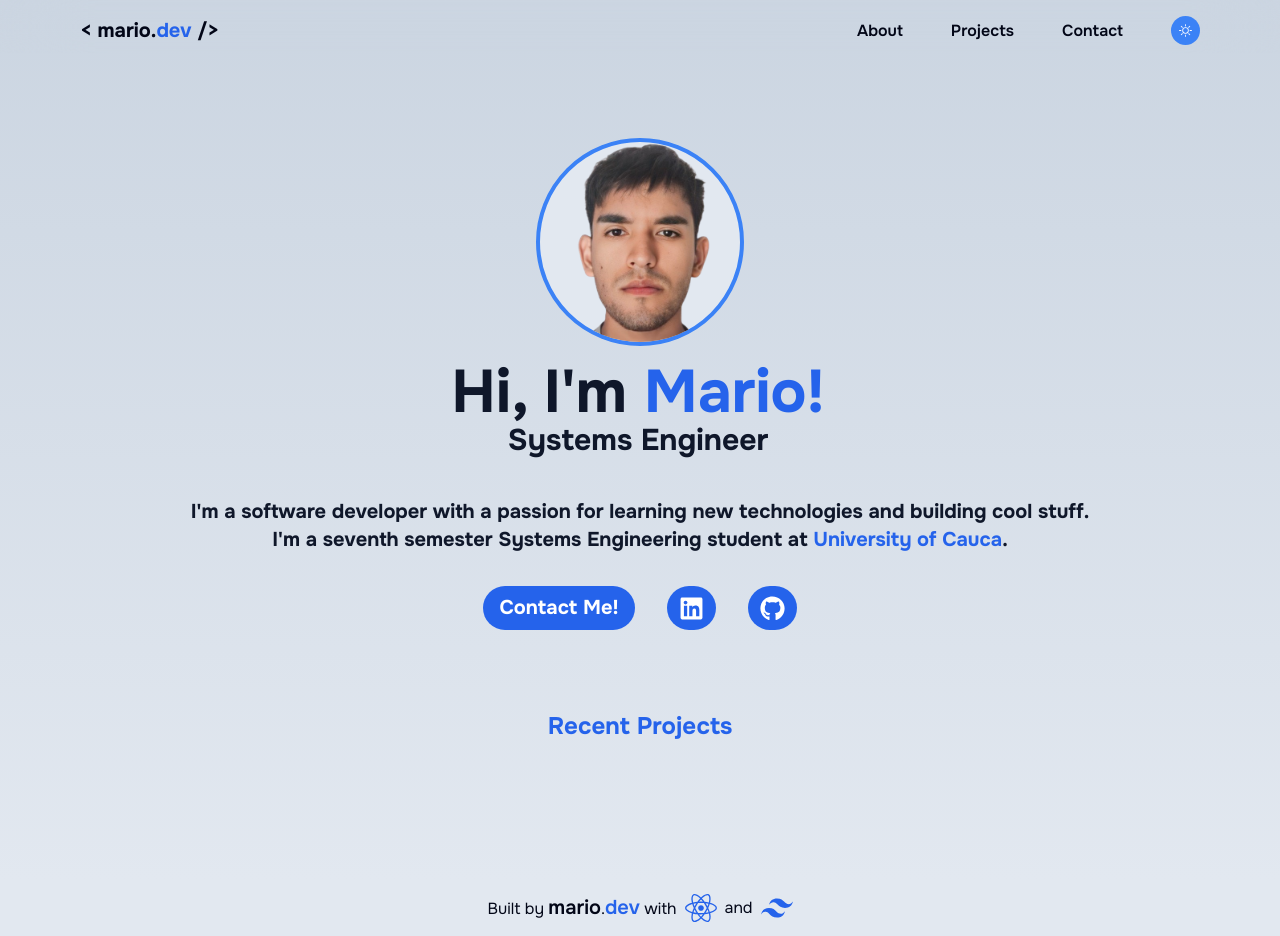
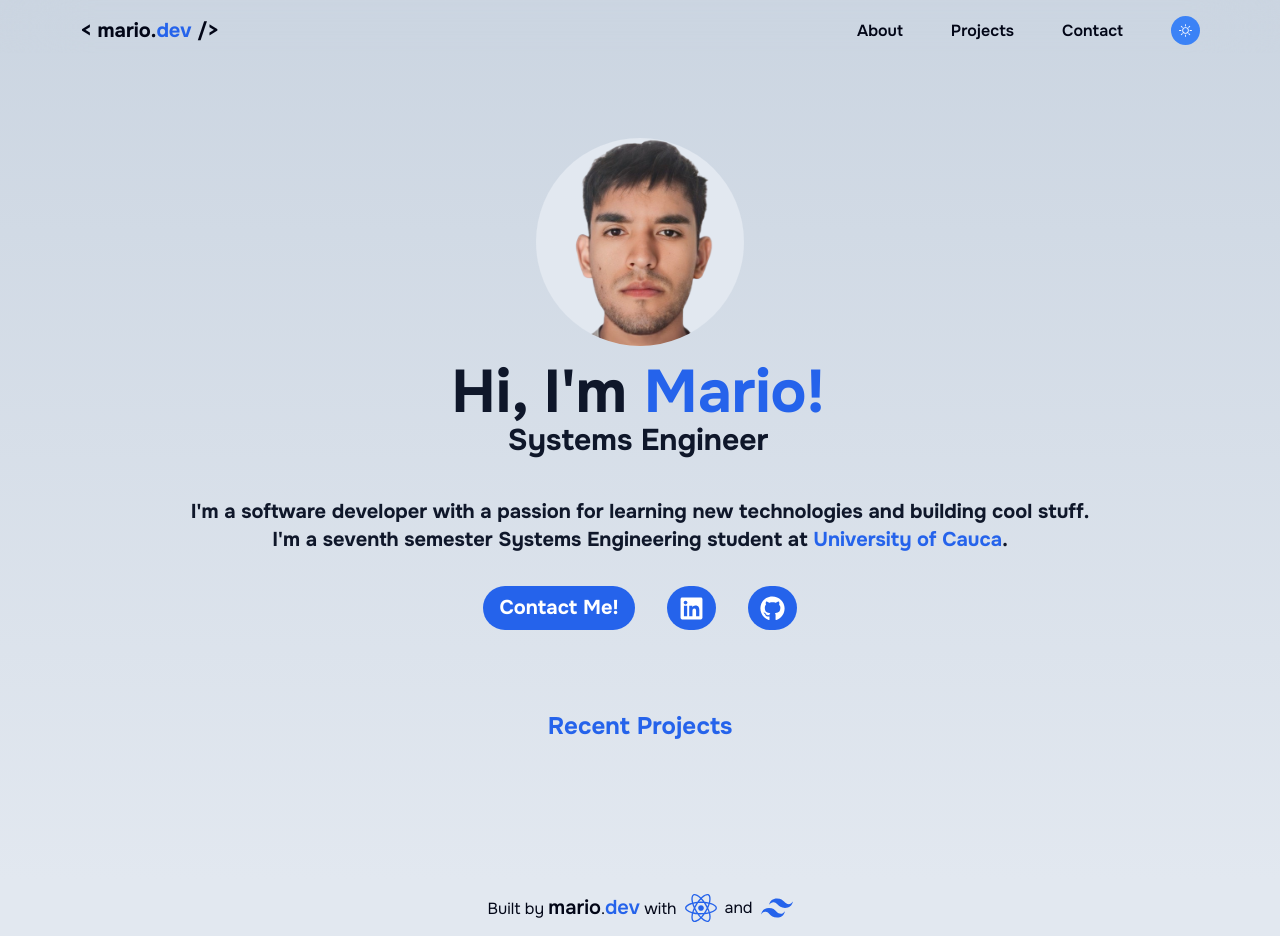
Before and after one commit to cmperdomo17/my_portfolio, a React (Create React App) app: page / in a window 1280 px wide. Built offline with nearby package versions, Linux system fonts and the light colour scheme.

Commit message:
Remove Border of Image

```diff
--- a/src/components/Home.jsx
+++ b/src/components/Home.jsx
@@ -14,7 +14,7 @@ const Home = () => {
             <img
                 src={`${process.env.PUBLIC_URL}/me2.png`}
                 alt="Mario"
-                className={`w-40 h-40 md:w-52 md:h-52 rounded-full border-4 hover:scale-105 transition-all ease-out ${darkMode ? 'bg-blue-400' : 'bg-slate-200 border-blue-500'}`}
+                className={`w-40 h-40 md:w-52 md:h-52 rounded-full hover:scale-105 transition-all ease-out ${darkMode ? 'bg-blue-400 ' : 'bg-slate-200 '}`}
             />
         </Link>
 
```
